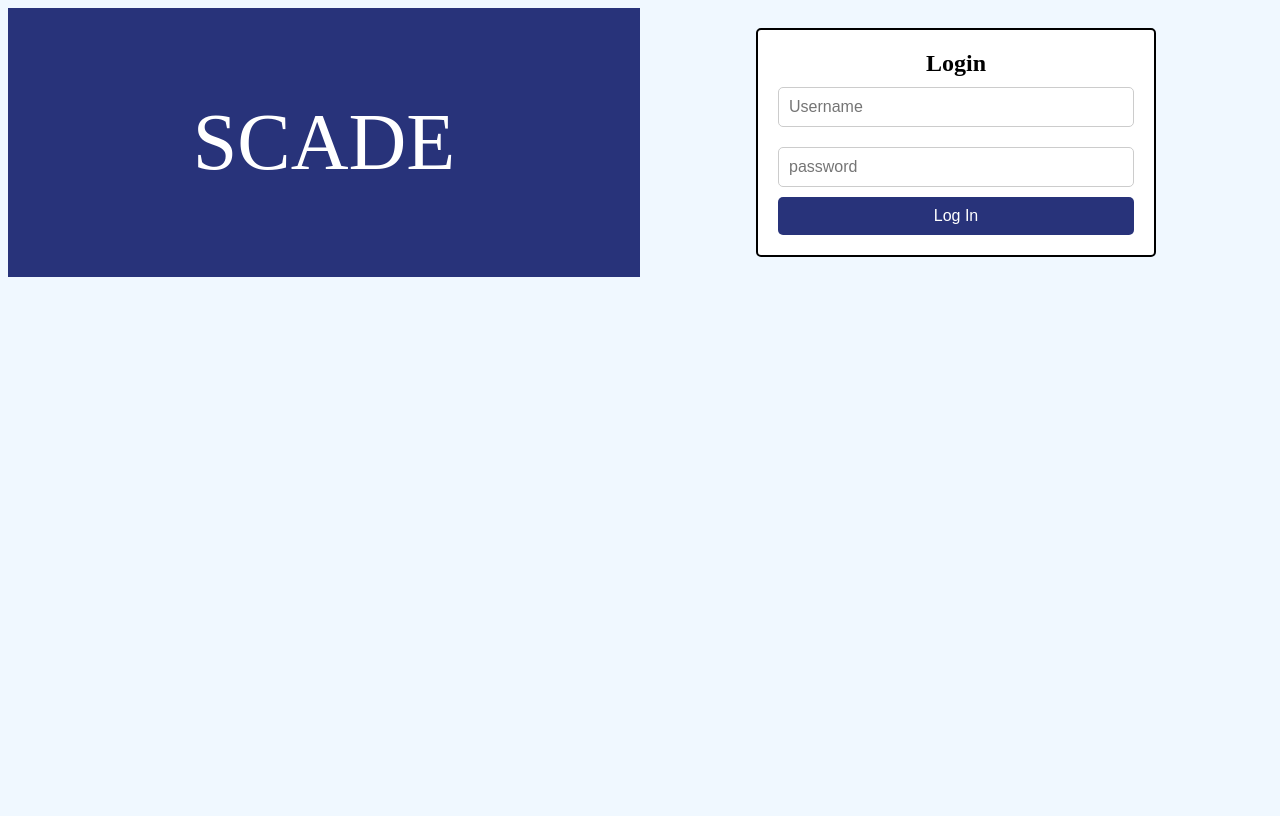
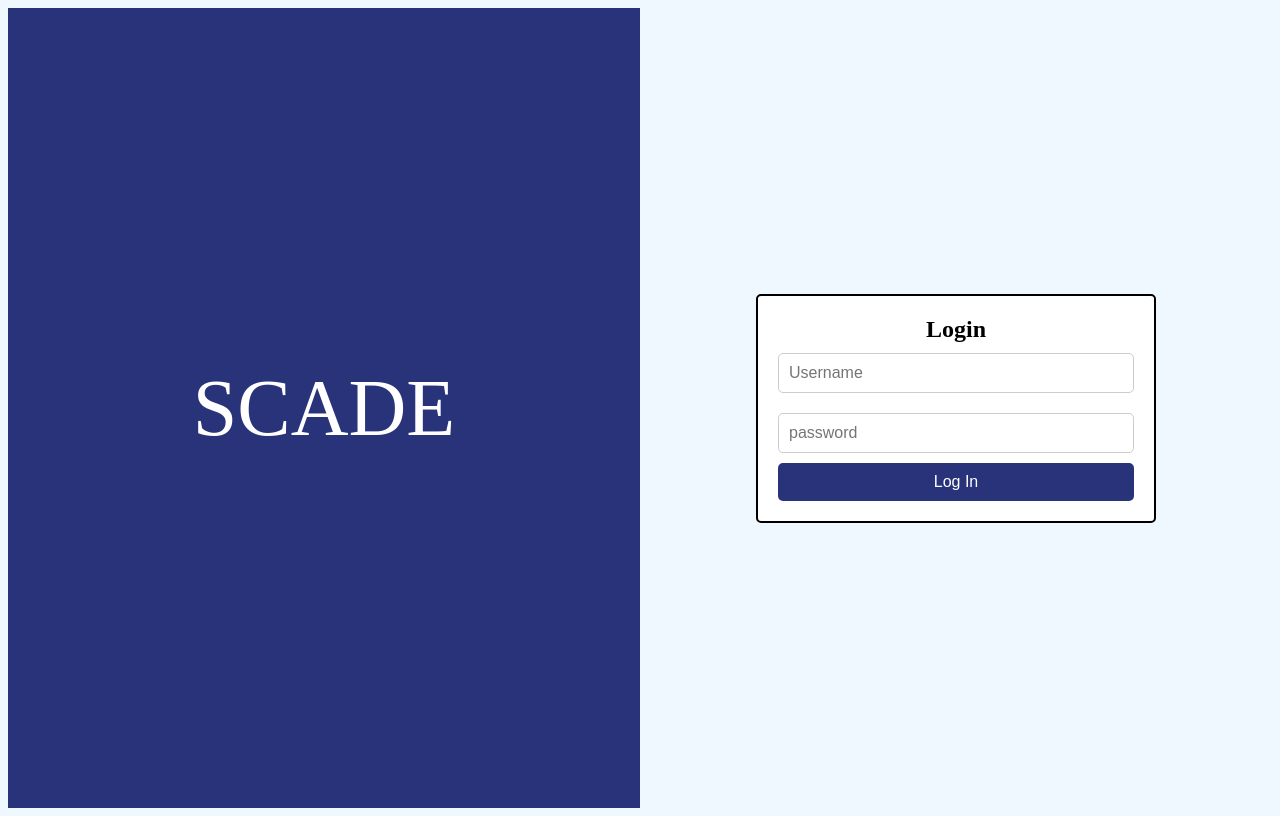
Before and after one commit to BIT-Studio-3/group-project-25-1-scade, a SvelteKit app: page /login in a window 1280 px wide. Built offline with nearby package versions, Linux system fonts and the light colour scheme.

Commit message:
feat(login): added redirect if not logged in

```diff
--- a/src/routes/(login)/login/+page.svelte
+++ b/src/routes/(login)/login/+page.svelte
@@ -27,7 +27,7 @@
     .container {
         display: flex;
         width: 100%;
-        height: 100%;
+        height: 100vh;
         flex-wrap: wrap;
     }
     .title {
@@ -89,6 +89,8 @@
         margin: 0;
     }
 
+
+
     /* Mobile phone Design */
     @media (max-width: 768px) {
       .container {
```
Also changed, not shown: src/routes/(app)/+page.server.js (added, +7 -0 lines).
